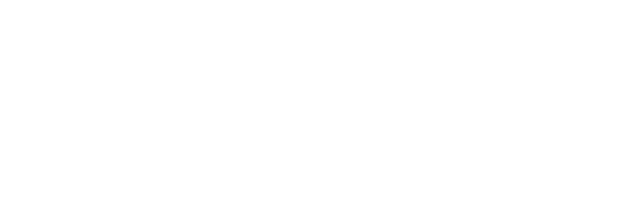
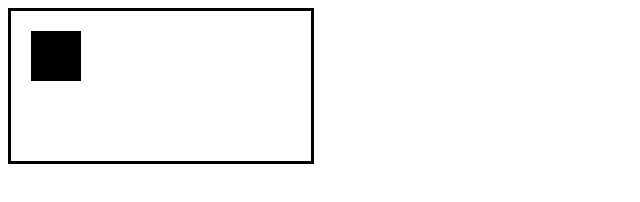
Before and after one commit to Ivants/JuegoDeNavesCanvas, a plain HTML site: page index.html in a window 1280 px wide. Shown: the whole page, without its empty margins (0-640 px from the left). Drawn offline with Linux system fonts and the light colour scheme.

Commit message:
Primera parte del curso

```diff
--- /dev/null
+++ b/css/style.css
@@ -0,0 +1,3 @@
+canvas{
+	border: solid;
+}
--- a/index.html
+++ b/index.html
@@ -2,9 +2,23 @@
 <html lang="en">
 <head>
 	<meta charset="UTF-8">
+	<link rel="stylesheet" type="text/css" href="css/style.css">
 	<title>Document</title>
 </head>
 <body>
-
+	<canvas id='micanvas'>
+		Tu navegador no soporta canvas
+	</canvas>
+	<script>
+		window.addEventListener('load', init);
+		function init(){
+			var canvas = document.getElementById('micanvas');
+			//console.log(canvas);
+			var ctx = canvas.getContext('2d');
+			console.log(ctx);
+			//(CordenadaX,CoordenadaY,Ancho,Alto)
+			ctx.fillRect(20,20,50,50);
+		}
+	</script>
 </body>
 </html>
```
